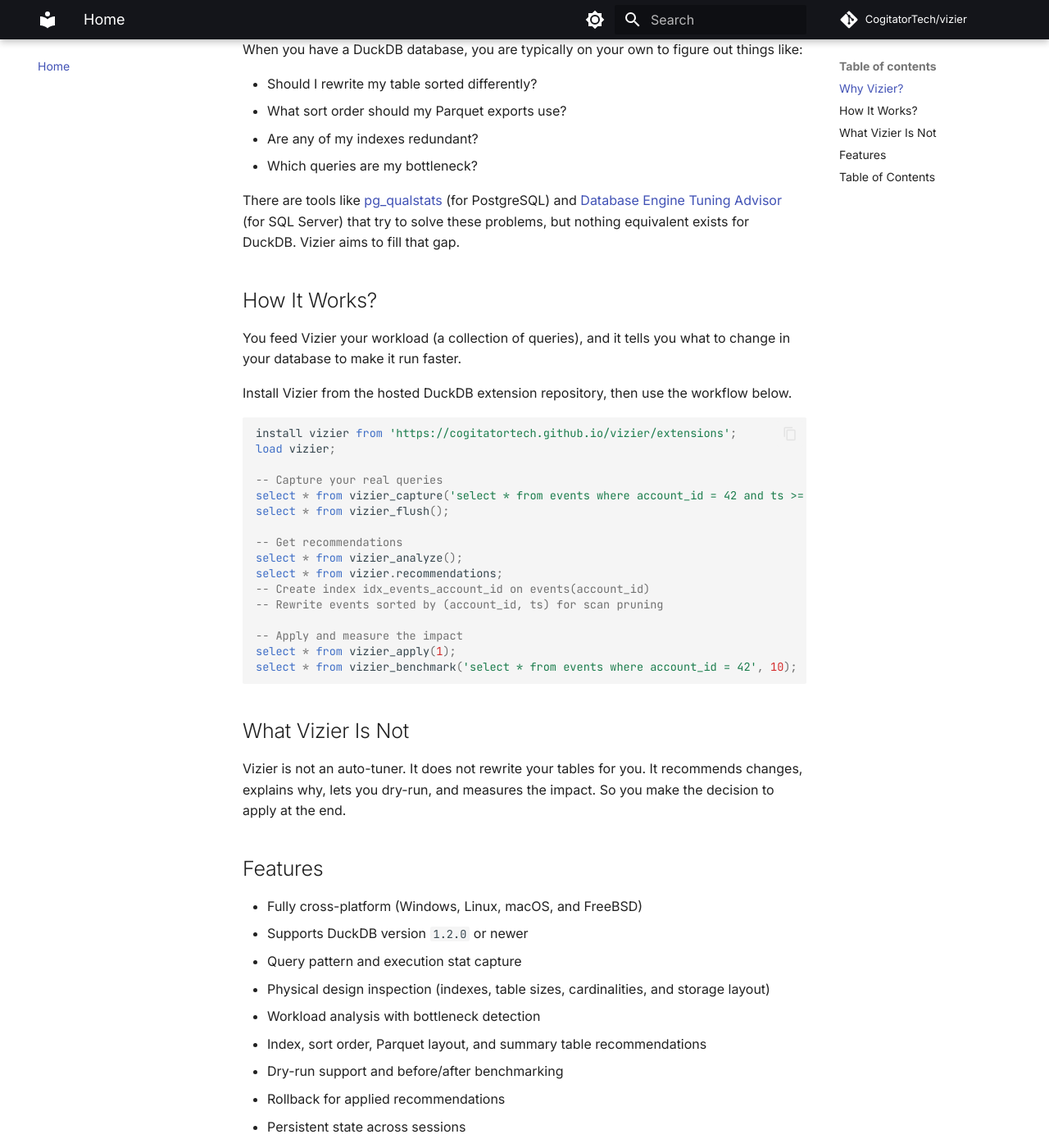
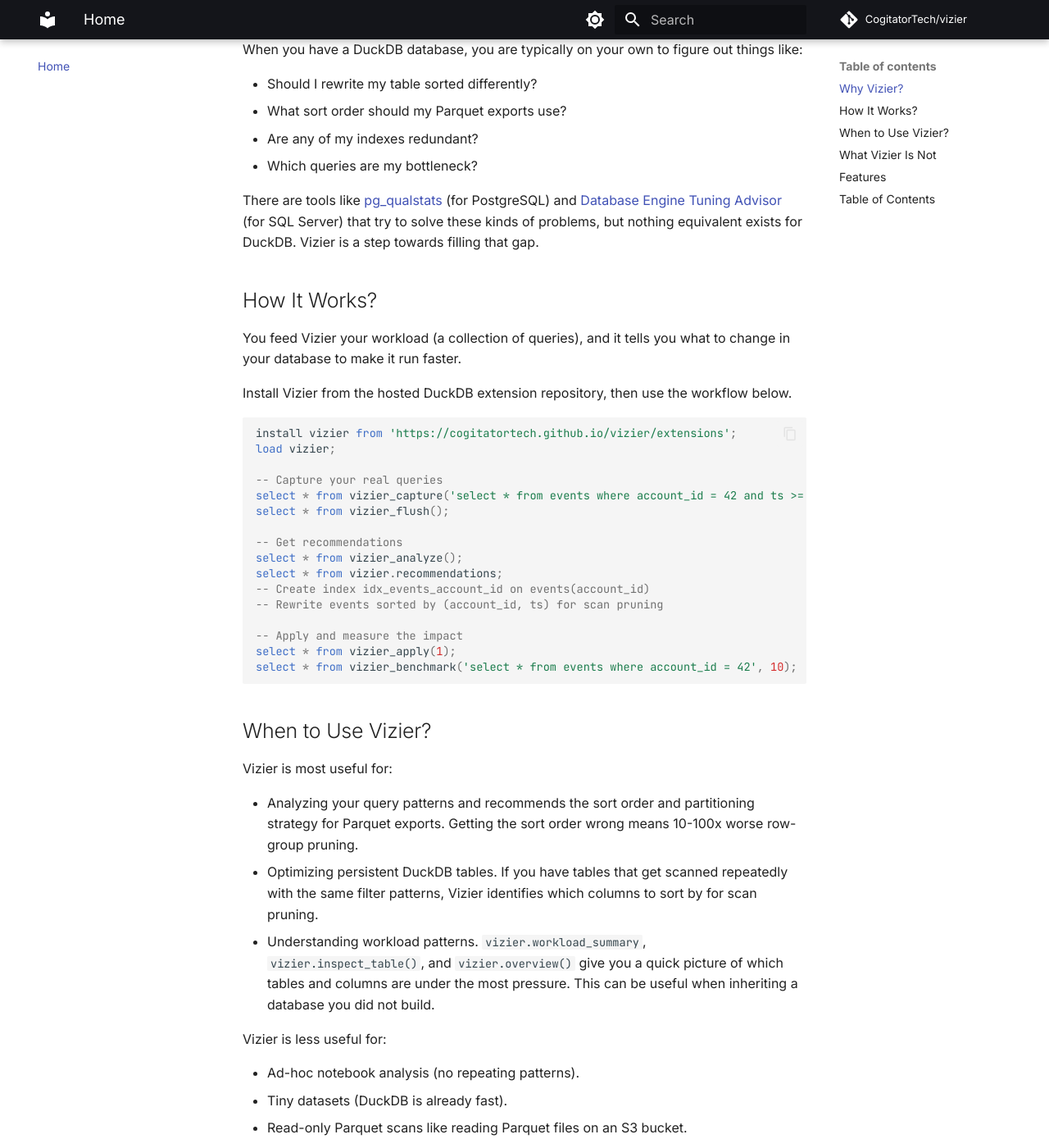
Before and after one commit to CogitatorTech/vizier, an MkDocs documentation site: the page built from docs/index.md, in a window 1280 px wide and 1400 px high, scrolled down 423 px. Shown: the whole window at 82% size. Built offline with MkDocs 1.6.1 and Material for MkDocs 9.7.7, drawn with Linux system fonts in a browser that asks for light colours; comment, search, counter and statistics services are not loaded; some of the changed text lies outside the part shown.

Commit message:
Fix a few inconsistencies in the documentation (#7)

````diff
--- a/docs/index.md
+++ b/docs/index.md
@@ -18,8 +18,8 @@
 
 There are tools like [pg_qualstats](https://github.com/powa-team/pg_qualstats) (for PostgreSQL) and
 [Database Engine Tuning Advisor](https://learn.microsoft.com/en-us/sql/relational-databases/performance/database-engine-tuning-advisor?view=sql-server-ver17)
-(for SQL Server) that try to solve these problems, but nothing equivalent exists for DuckDB.
-Vizier aims to fill that gap.
+(for SQL Server) that try to solve these kinds of problems, but nothing equivalent exists for DuckDB.
+Vizier is a step towards filling that gap.
 
 ## How It Works?
 
@@ -45,6 +45,23 @@
 select * from vizier_apply(1);
 select * from vizier_benchmark('select * from events where account_id = 42', 10);
 ```
+
+## When to Use Vizier?
+
+Vizier is most useful for:
+
+- Analyzing your query patterns and recommends the sort order and partitioning strategy for Parquet exports. Getting the
+  sort order wrong means 10-100x worse row-group pruning.
+- Optimizing persistent DuckDB tables. If you have tables that get scanned repeatedly with the same filter patterns, Vizier identifies which columns
+  to sort by for scan pruning.
+- Understanding workload patterns. `vizier.workload_summary`, `vizier.inspect_table()`, and `vizier.overview()` give you a quick picture of which
+  tables and columns are under the most pressure. This can be useful when inheriting a database you did not build.
+
+Vizier is less useful for:
+
+- Ad-hoc notebook analysis (no repeating patterns).
+- Tiny datasets (DuckDB is already fast).
+- Read-only Parquet scans like reading Parquet files on an S3 bucket.
 
 ## What Vizier Is Not
 
````
Also changed, not shown: other parts of docs/index.md (+1 -1 lines), README.md (+3 -3 lines), ROADMAP.md (+2 -2 lines), 1 other file.
